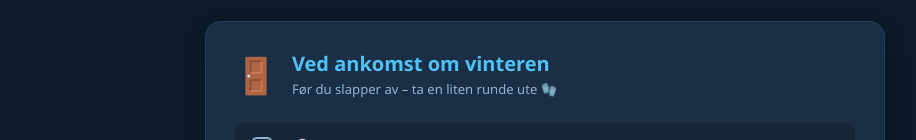
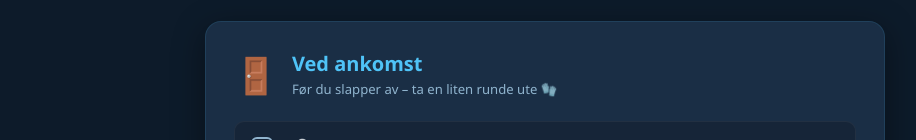
Before and after one commit to roysand/cabin-remember, a website built with webpack: page index.html in a window 1280 px wide. Shown: the part 298-438 px from the top of the page, without its empty margins (95-1011 px from the left). Built offline with nearby package versions, Linux system fonts and the light colour scheme.

Commit message:
Changed some text

```diff
--- a/index.html
+++ b/index.html
@@ -26,7 +26,7 @@
     <div class="section-header">
       <span class="section-icon">🚪</span>
       <div>
-        <div class="section-title">Ved ankomst om vinteren</div>
+        <div class="section-title">Ved ankomst</div>
         <div class="section-desc">Før du slapper av – ta en liten runde ute 🧤</div>
       </div>
     </div>
```
